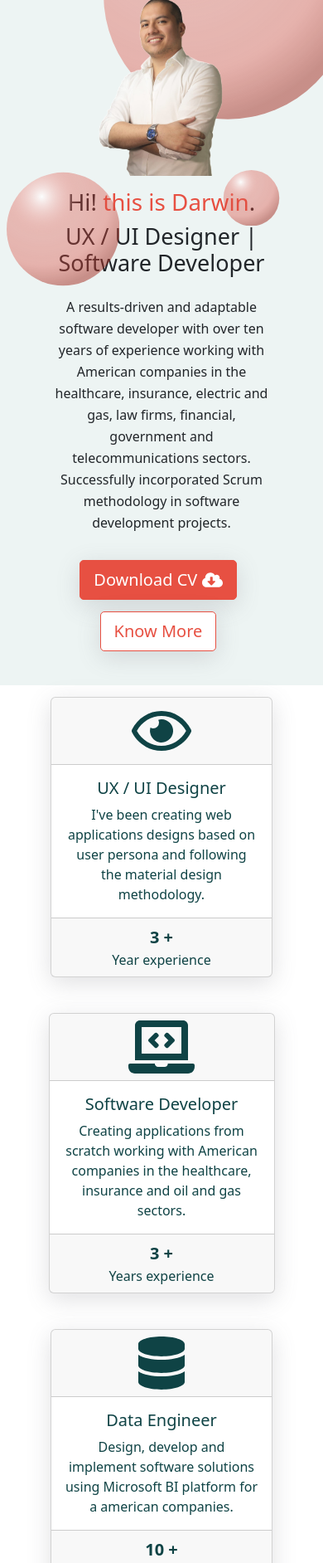
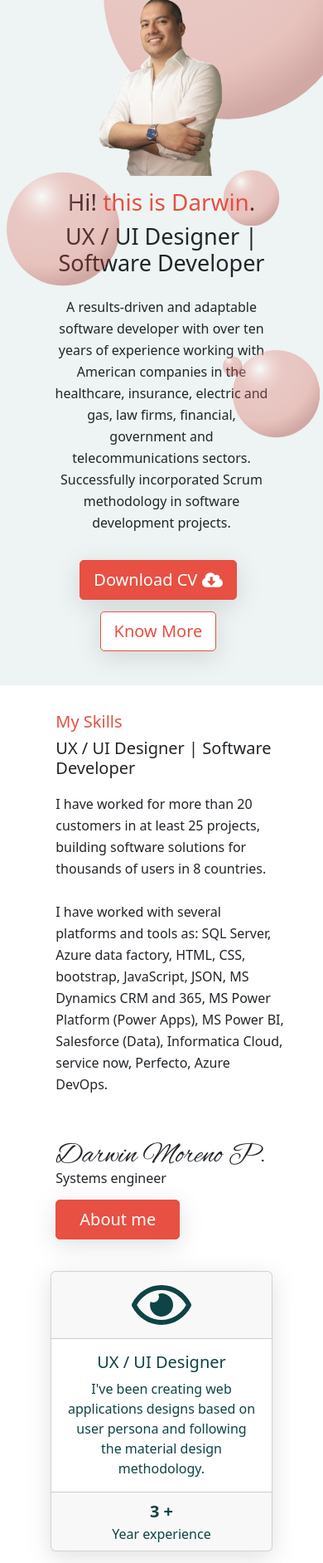
Before and after one commit to darmp78/myportfolio1, a website: page index.html in a window 390 px wide. Shown: the part 116-2000 px from the top of the page at 83% size. Drawn offline with nearby package versions, Linux system fonts and the light colour scheme.

Commit message:
add more details in the index page and new design

```diff
--- a/index.html
+++ b/index.html
@@ -13,7 +13,9 @@
     <script src="https://cdn.jsdelivr.net/npm/bootstrap@5.3.2/dist/js/bootstrap.bundle.min.js"
         integrity="sha384-C6RzsynM9kWDrMNeT87bh95OGNyZPhcTNXj1NW7RuBCsyN/o0jlpcV8Qyq46cDfL"
         crossorigin="anonymous"></script>
-
+        <script src="https://code.jquery.com/jquery-3.2.1.slim.min.js" integrity="sha384-KJ3o2DKtIkvYIK3UENzmM7KCkRr/rE9/Qpg6aAZGJwFDMVNA/GpGFF93hXpG5KkN" crossorigin="anonymous"></script>
+        <script src="https://cdn.jsdelivr.net/npm/popper.js@1.12.9/dist/umd/popper.min.js" integrity="sha384-ApNbgh9B+Y1QKtv3Rn7W3mgPxhU9K/ScQsAP7hUibX39j7fakFPskvXusvfa0b4Q" crossorigin="anonymous"></script>
+        <script src="https://cdn.jsdelivr.net/npm/bootstrap@4.0.0/dist/js/bootstrap.min.js" integrity="sha384-JZR6Spejh4U02d8jOt6vLEHfe/JQGiRRSQQxSfFWpi1MquVdAyjUar5+76PVCmYl" crossorigin="anonymous"></script>
     <!-- End Bootstrap script -->
 
     <!-- font awesome   -->
@@ -68,7 +70,32 @@
                     </radialGradient>
                 </defs>
             </svg>
-
+            <svg class="main-circle-title-sec-4" width="103" height="103" viewBox="0 0 103 103" fill="none"
+                xmlns="http://www.w3.org/2000/svg">
+                <circle cx="51.5" cy="51.5" r="51.5" fill="url(#paint0_radial_107_2)" />
+                <defs>
+                    <radialGradient id="paint0_radial_107_2" cx="0" cy="0" r="1" gradientUnits="userSpaceOnUse"
+                        gradientTransform="translate(32 22) rotate(55.5239) scale(90.9794)">
+                        <stop stop-color="white" />
+                        <stop offset="0.4" stop-color="#D94B3E" stop-opacity="0.44" />
+                        <stop offset="0.685" stop-color="#D94B3E" stop-opacity="0.49" />
+                        <stop offset="0.905" stop-color="#A6352A" stop-opacity="0.66" />
+                    </radialGradient>
+                </defs>
+            </svg>
+            <svg class="main-circle-title-sec-5" width="103" height="103" viewBox="0 0 103 103" fill="none"
+                xmlns="http://www.w3.org/2000/svg">
+                <circle cx="51.5" cy="51.5" r="51.5" fill="url(#paint0_radial_107_2)" />
+                <defs>
+                    <radialGradient id="paint0_radial_107_2" cx="0" cy="0" r="1" gradientUnits="userSpaceOnUse"
+                        gradientTransform="translate(32 22) rotate(55.5239) scale(90.9794)">
+                        <stop stop-color="white" />
+                        <stop offset="0.4" stop-color="#D94B3E" stop-opacity="0.44" />
+                        <stop offset="0.685" stop-color="#D94B3E" stop-opacity="0.49" />
+                        <stop offset="0.905" stop-color="#A6352A" stop-opacity="0.66" />
+                    </radialGradient>
+                </defs>
+            </svg>
 
             <!-- Nav Bar -->
             <nav class="navbar navbar-expand-lg main-nav-menu">
@@ -132,8 +159,8 @@
 
         <div class="container-fluid">
 
-            <div class="row">
-                <div class="col-md-6">
+            <div class="row container-fluid-skills">
+                <div class="col-md-6 skills-container-main-cards">
 
                     <div class="row">
                         <div class="col-md-6">
@@ -200,10 +227,15 @@
                 <div class="col-md-6 skills-container-main-text">
                     <h2 class="h2-descrp-text text-secundary-color">My Skills</h2>
                     <h2 class="h2-descrp-text">UX / UI Designer | Software Developer</h2>
+                    <p class="p-main-title">I have worked for more than 20 customers in at least 25 projects, building
+                        software solutions for thousands of users in 8 countries.
+                    </p>
                     <p class="p-main-title">I have worked with several platforms and tools as: SQL Server, Azure data
                         factory, HTML, CSS, bootstrap, JavaScript, JSON, MS Dynamics CRM and 365, MS Power Platform
                         (Power
                         Apps), MS Power BI, Salesforce (Data), Informatica Cloud, service now, Perfecto, Azure DevOps.
+                    </p>
+                    <p class="p-main-title-p"><span class="p-main-title-name">Darwin Moreno P.</span><br>Systems engineer
                     </p>
                     <button type="button" class="btn btn-lg btn-dark hire-title-button">
                         <a class="nav-link" href="./pages/about.html">About me</a></button>
@@ -219,7 +251,6 @@
     <section id="projects">
 
         <div class="container-fluid">
-
             <div class="row">
                 <div class="col-lg-3 ele-feature">
                     <div class="card mb-3">
--- a/scss/_header.scss
+++ b/scss/_header.scss
@@ -5,28 +5,44 @@
     .container-fluid {
         padding: 3% 15% 7%;
     }
-
+    .main-circle-title-proper{
+        position: absolute;
+        opacity: 0.6;
+    }
     .main-circle-title-sec {
-        position: absolute;
+        @extend .main-circle-title-proper;
         bottom: 41%;
         left: 56%;
         height: 85%;
         width: 47%;
-        opacity: 0.8;
+
     }
     .main-circle-title-sec-2 {
-        position: absolute;
-        right: 9%;
-        top: 66%;
-        opacity: 0.8;
+        @extend .main-circle-title-proper;
+        right: 1%;
+        top: 52%;
+
     }
     .main-circle-title-sec-3 {
-        position: absolute;
-        right: 37%;
-        top: 57%;
+        @extend .main-circle-title-proper;
+        right: 35%;
+        top: 60%;
         height: 36%;
         width: 19%;
-        opacity: 0.8;
+    }
+    .main-circle-title-sec-4 {
+        @extend .main-circle-title-proper;
+        right: 0%;
+        top: 55%;
+        height: 30%;
+        width: 27%;
+    }
+    .main-circle-title-sec-5 {
+        @extend .main-circle-title-proper;
+        right: 1%;
+        top: 66%;
+        height: 5%;
+        width: 5%;
     }
 
     /* Navegation bar */
--- a/scss/_index.scss
+++ b/scss/_index.scss
@@ -16,6 +16,7 @@
                     transition: all 1s;
                     color: $mainPrimaryColor;
                     box-shadow: rgba(100, 100, 111, 0.2) 0px 7px 29px 0px;
+
                     &:hover {
                         background-color: $mainPrimaryColorCC;
                         color: white;
@@ -29,7 +30,8 @@
                 .card-margin-top {
                     margin: 40px 0;
                 }
-                .card-footer-max-text{
+
+                .card-footer-max-text {
                     font-size: 20px;
                     font-weight: 900;
                 }
@@ -37,6 +39,9 @@
 
             .skills-container-main-text {
                 padding: 7% 0 7% 7%;
+                display: flex;
+                justify-content: left;
+                flex-direction: column;
             }
 
             .text-secundary-color {
@@ -48,22 +53,36 @@
             }
 
             .p-main-title {
-                padding: 16px 0;
+                padding: 10px 0 0;
                 line-height: 26px;
             }
 
             .hire-title-button {
-                margin: map-get($map: $mainButtonSecundaryColor, $key: margin);
+                margin: 5% 3% 5% 0;
                 border-color: map-get($map: $mainButtonSecundaryColor, $key: border-color);
                 background-color: map-get($map: $mainButtonSecundaryColor, $key: background-color);
                 border-radius: map-get($map: $mainButtonSecundaryColor, $key: border-radius);
                 box-shadow: map-get($map: $mainButtonSecundaryColor, $key: box-shadow);
+                width: 150px;
 
                 &:hover {
                     background-color: $mainSecundaryColorCC;
                     border-color: $mainSecundaryColorCC;
                 }
             }
+
+            .p-main-title-p {
+                @extend .p-main-title;
+                margin: 12% 0 0;
+
+                .p-main-title-name {
+                    font-family: $signatureFontFamily;
+                    font-size: 35px;
+                    padding: 10px 0 0;
+                }
+
+            }
+
         }
 
     }
--- a/scss/_variables.scss
+++ b/scss/_variables.scss
@@ -4,3 +4,4 @@
  $mainSecundaryColor: #E75042;
  $mainSecundaryColorCC: #E75042CC;
  $mainFontFamily: system-ui, -apple-system, BlinkMacSystemFont, 'Segoe UI', Roboto, Oxygen, Ubuntu, Cantarell, 'Open Sans', 'Helvetica Neue', sans-serif;
+ $signatureFontFamily: "Alex Brush", cursive;
--- a/scss/styles.scss
+++ b/scss/styles.scss
@@ -1,3 +1,7 @@
+ /* Fonts */
+
+ @import url('https://fonts.googleapis.com/css2?family=Alex+Brush&display=swap');
+
  /* Import */
  @import "_variables";
  @import "_maps";
@@ -74,5 +78,34 @@
              height: 55%;
              width: 35%;
          }
+
+         .main-circle-title-sec-4 {
+             right: 1%;
+         }
+
+         .main-circle-title-sec-5 {
+             right: 25%;
+             top: 61%;
+             height: 10%;
+             width: 6%;
+         }
+     }
+
+     #mySkills {
+         .container-fluid {
+             .container-fluid-skills {
+                 display: flex;
+                 justify-content: center;
+                 flex-direction: column;
+
+                 .skills-container-main-cards {
+                     order: 2;
+                 }
+
+                 .skills-container-main-text {
+                     order: 1;
+                 }
+             }
+         }
      }
  }
```
Also changed, not shown: css/styles.css, 1 other file.
